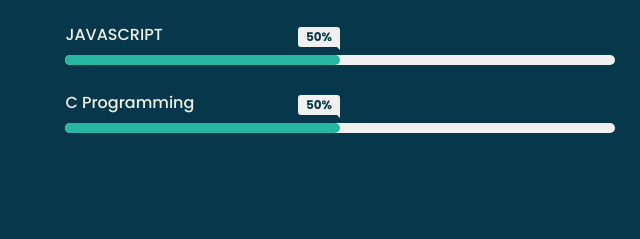
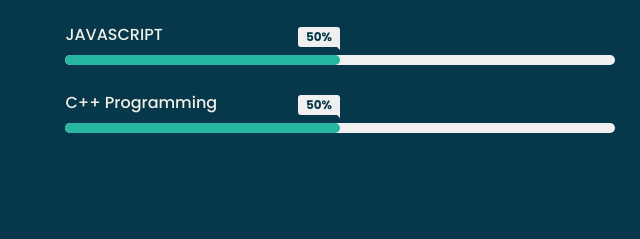
Before and after one commit to Robin9582/My_Portfolio, a plain HTML site: page index.html in a window 1280 px wide. Shown: the part 1176-1415 px from the top of the page, 547-1187 px from the left. Drawn offline with nearby package versions, Linux system fonts and the light colour scheme; a script that the page names is missing.

Commit message:
Update index.html

```diff
--- a/index.html
+++ b/index.html
@@ -79,7 +79,7 @@
                       <div class="progress-line"><span class="javascript"></span></div>
                       <div class="bar">
                         <div class="info">
-                          <span>C Programming</span>
+                          <span>C++ Programming </span>
                         </div>
                         <div class="progress-line"><span class="c"></span></div>
                       </div>
```
